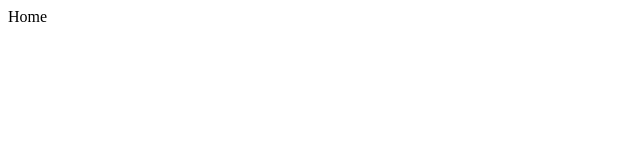
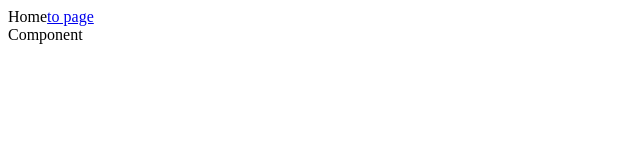
Before and after one commit to JanKaifer/next-repro-nonexistent-dynamic-import2, a Next.js app: page / in a window 1280 px wide. Shown: the top 160 px of the page, without its empty margins (0-640 px from the left). Built offline with nearby package versions, Linux system fonts and the light colour scheme.

Commit message:
added reproduction

```diff
--- a/app/layout.tsx
+++ b/app/layout.tsx
@@ -2,21 +2,33 @@
 
 import { useEffect } from "react";
 
+const Component = () => {
+  useEffect(() => {
+    console.log("mounted Component");
+    return () => {
+      console.log("unmounted Component");
+    };
+  });
+  return <div>Component</div>;
+};
 export default function RootLayout({
   children,
 }: {
   children: React.ReactNode;
 }) {
   useEffect(() => {
-    console.log("mounted");
+    console.log("mounted Layout");
     return () => {
-      console.log("unmounted");
+      console.log("unmounted Layout");
     };
-  }, []);
+  });
   return (
     <html>
       <head />
-      <body>{children}</body>
+      <body>
+        <div>{children}</div>
+        <Component />
+      </body>
     </html>
   );
 }
--- a/app/page.tsx
+++ b/app/page.tsx
@@ -1,3 +1,10 @@
+import Link from "next/link";
+
 export default function Home() {
-  return <div>Home</div>;
+  return (
+    <div>
+      Home
+      <Link href="/1">to page</Link>
+    </div>
+  );
 }
```
